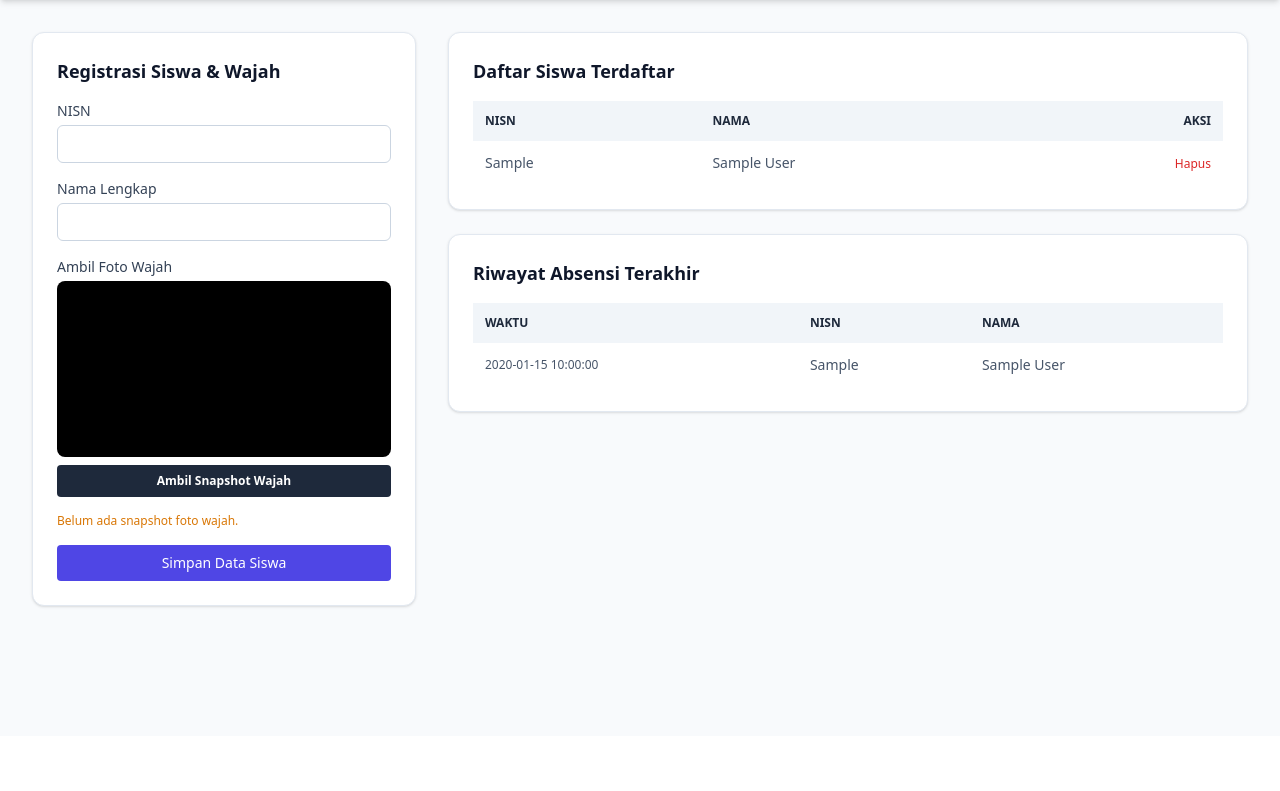
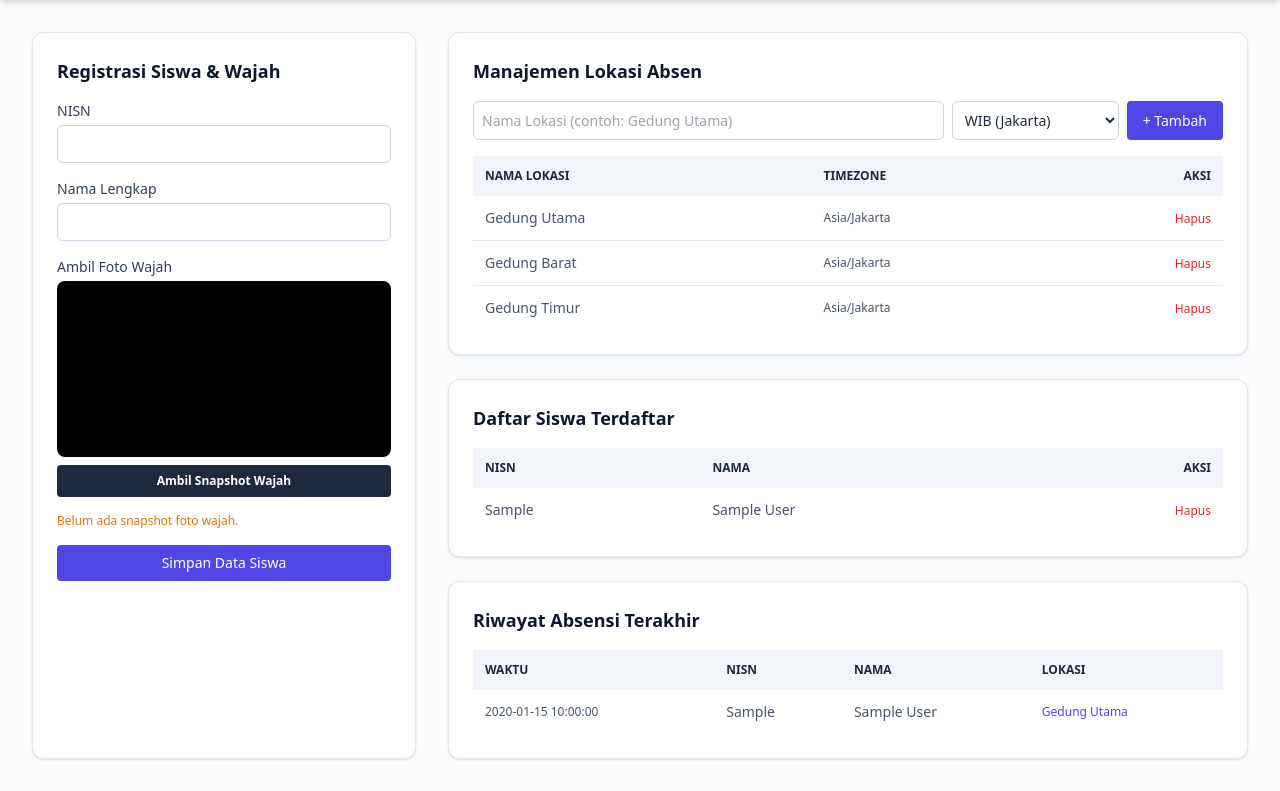
Before and after one commit to yogiwicaksonocdm/scanwajah, a Flask app: page / in a window 1280 px wide. Shown: the part 64-855 px from the top of the page. Before the commit the page ends 672 px from the top, so only its background shows below. Run offline with Flask 3, Linux system fonts and the light colour scheme; data comes from the database, SQL or seed files in the repository; tables that the repository leaves empty hold one stand-in row (values such as "Sample post"); some libraries are stand-ins or nearby versions.

Commit message:
Add files via upload

```diff
--- a/templates/dashboard.html
+++ b/templates/dashboard.html
@@ -29,6 +29,58 @@
 
     <!-- Tabel Data Siswa & Log Absen -->
     <div class="lg:col-span-2 space-y-6">
+        <!-- Manajemen Lokasi -->
+        <div class="bg-white p-6 rounded-xl shadow border border-slate-200">
+            <h2 class="text-lg font-bold text-slate-900 mb-4">Manajemen Lokasi Absen</h2>
+            <form id="addLocationForm" class="flex gap-2 mb-4">
+                <input type="text" id="locName" placeholder="Nama Lokasi (contoh: Gedung Utama)" required class="flex-1 rounded-md border border-slate-300 p-2 text-sm focus:border-indigo-500 focus:outline-none">
+                <select id="locTimezone" class="rounded-md border border-slate-300 p-2 text-sm focus:border-indigo-500 focus:outline-none bg-white">
+                    <option value="Asia/Jakarta">WIB (Jakarta)</option>
+                    <option value="Asia/Makassar">WITA (Makassar)</option>
+                    <option value="Asia/Jayapura">WIT (Jayapura)</option>
+                    <option value="Asia/Pontianak">WIB (Pontianak)</option>
+                    <option value="Asia/Jakarta">WIB (Semarang)</option>
+                    <option value="Asia/Jakarta">WIB (Bandung)</option>
+                    <option value="Asia/Pontianak">WIB (Pontianak)</option>
+                    <option value="Asia/Palangkaraya">WIB (Palangkaraya)</option>
+                    <option value="Asia/Makassar">WITA (Balikpapan)</option>
+                    <option value="Asia/Makassar">WITA (Banjarmasin)</option>
+                    <option value="Asia/Makassar">WITA (Manado)</option>
+                    <option value="Asia/Jayapura">WIT (Merauke)</option>
+                    <option value="Asia/Jayapura">WIT (Sorong)</option>
+                </select>
+                <button type="submit" class="bg-indigo-600 hover:bg-indigo-700 text-white px-4 py-2 rounded text-sm font-medium transition whitespace-nowrap">+ Tambah</button>
+            </form>
+            <div class="overflow-x-auto">
+                <table class="w-full text-left text-sm text-slate-600">
+                    <thead class="bg-slate-100 text-slate-800 font-semibold uppercase text-xs">
+                        <tr>
+                            <th class="p-3">Nama Lokasi</th>
+                            <th class="p-3">Timezone</th>
+                            <th class="p-3 text-right">Aksi</th>
+                        </tr>
+                    </thead>
+                    <tbody class="divide-y divide-slate-200">
+                        {% for loc in locations %}
+                        <tr>
+                            <td class="p-3 font-medium">{{ loc.name }}</td>
+                            <td class="p-3 text-xs">{{ loc.timezone }}</td>
+                            <td class="p-3 text-right">
+                                <form action="{{ url_for('delete_location', id=loc.id) }}" method="POST" onsubmit="return confirm('Hapus lokasi ini? Data absensi di lokasi ini juga akan dihapus.');">
+                                    <button class="text-red-600 hover:text-red-800 font-medium text-xs">Hapus</button>
+                                </form>
+                            </td>
+                        </tr>
+                        {% else %}
+                        <tr>
+                            <td colspan="3" class="p-3 text-center text-slate-400">Belum ada lokasi.</td>
+                        </tr>
+                        {% endfor %}
+                    </tbody>
+                </table>
+            </div>
+        </div>
+
         <div class="bg-white p-6 rounded-xl shadow border border-slate-200">
             <h2 class="text-lg font-bold text-slate-900 mb-4">Daftar Siswa Terdaftar</h2>
             <div class="overflow-x-auto">
@@ -70,6 +122,7 @@
                             <th class="p-3">Waktu</th>
                             <th class="p-3">NISN</th>
                             <th class="p-3">Nama</th>
+                            <th class="p-3">Lokasi</th>
                         </tr>
                     </thead>
                     <tbody class="divide-y divide-slate-200">
@@ -78,10 +131,11 @@
                             <td class="p-3 text-xs">{{ log.timestamp }}</td>
                             <td class="p-3 font-medium">{{ log.nisn }}</td>
                             <td class="p-3">{{ log.name }}</td>
+                            <td class="p-3 text-xs font-medium text-indigo-600">{{ log.location_name }}</td>
                         </tr>
                         {% else %}
                         <tr>
-                            <td colspan="3" class="p-3 text-center text-slate-400">Belum ada log absensi.</td>
+                            <td colspan="4" class="p-3 text-center text-slate-400">Belum ada log absensi.</td>
                         </tr>
                         {% endfor %}
                     </tbody>
@@ -134,5 +188,23 @@
             alert("Error: " + result.message);
         }
     });
+
+    // Form Tambah Lokasi
+    document.getElementById('addLocationForm').addEventListener('submit', async (e) => {
+        e.preventDefault();
+        const formData = new FormData();
+        formData.append('name', document.getElementById('locName').value);
+        formData.append('timezone', document.getElementById('locTimezone').value);
+
+        const res = await fetch('/location/add', { method: 'POST', body: formData });
+        const result = await res.json();
+
+        if(res.ok) {
+            alert(result.message);
+            window.location.reload();
+        } else {
+            alert("Error: " + result.message);
+        }
+    });
 </script>
 {% endblock %}
```
Also changed, not shown: templates/scan.html (+16 -2 lines).
